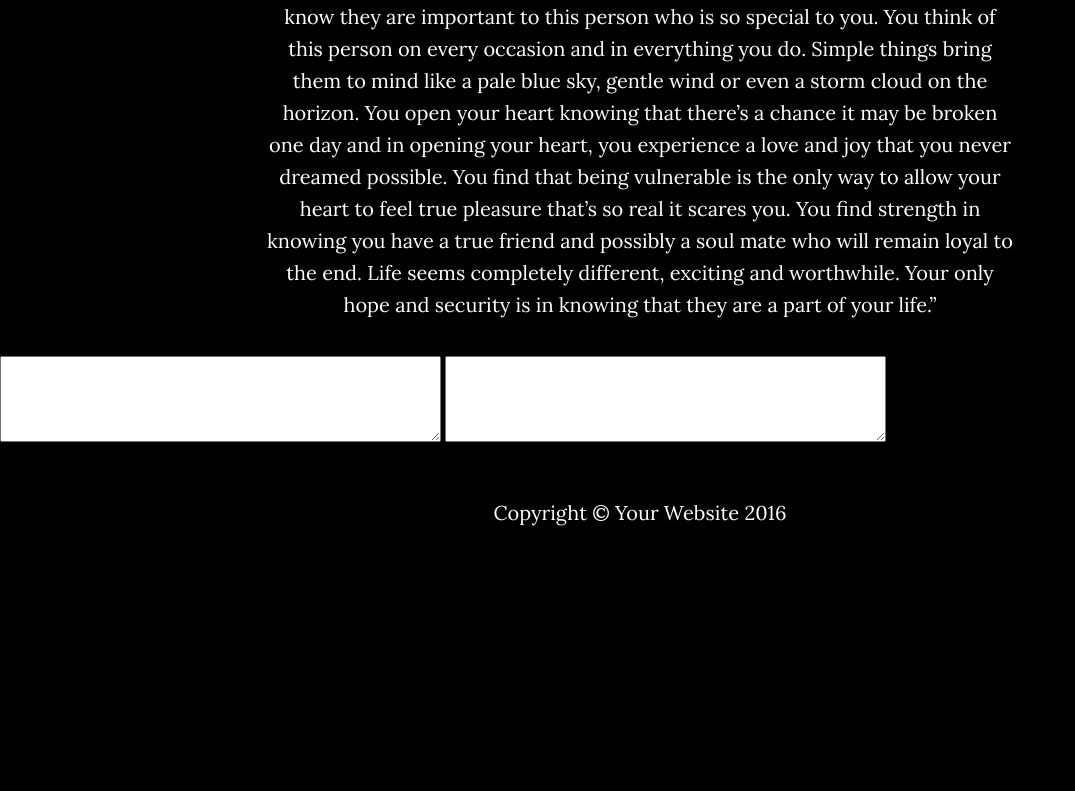
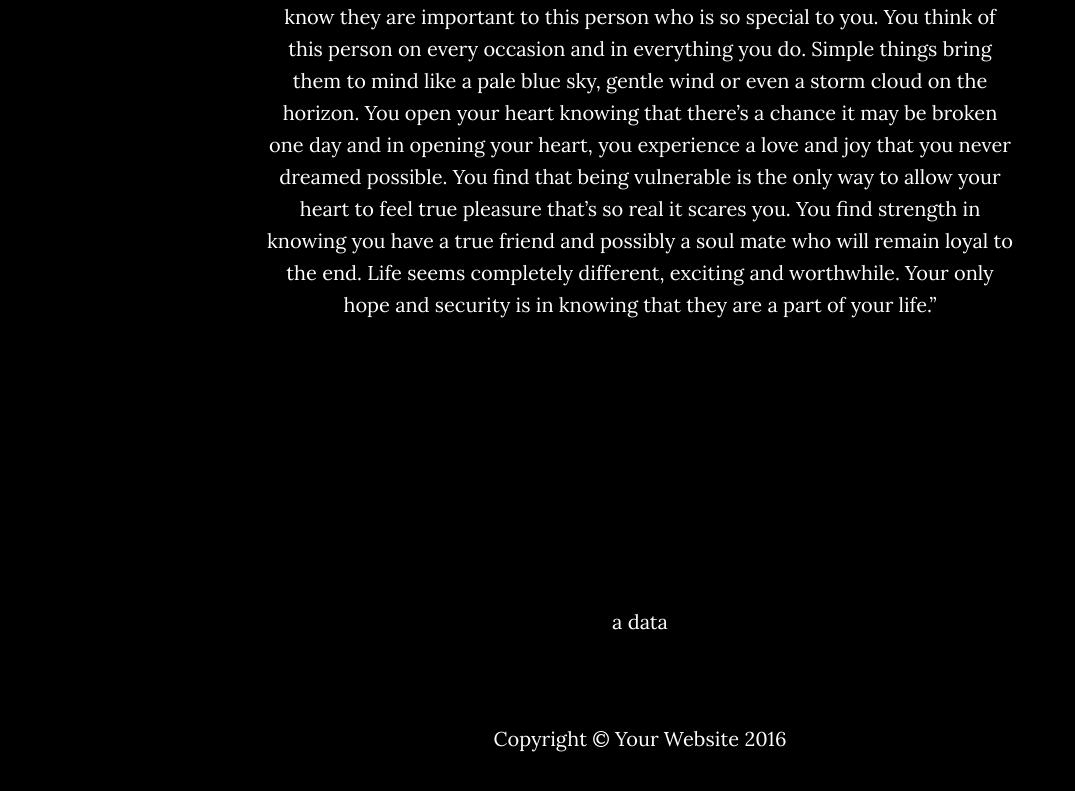
Before and after one commit to attipingu/attipingu.github.io, a website: page memories.html in a window 1280 px wide. Shown: the part 1753-2544 px from the top of the page, without its empty margins (0-1075 px from the left). Before the commit the page ends 2332 px from the top, so only its background shows below. Drawn offline with nearby package versions, Linux system fonts and the light colour scheme; some packages are replaced by stand-ins of ours.

Commit message:
Update memories.html

```diff
--- a/memories.html
+++ b/memories.html
@@ -110,12 +110,18 @@
 
     <!-- Map Section -->
     <div></div>
-    <textarea rows="4" cols="50">
-    At w3schools.com you will learn how to make a website. We offer free tutorials in all web development technologies.
-    </textarea>
-    <textarea rows="4" cols="50">
-    At w3schools.com you will learn how to make a website. We offer free tutorials in all web development technologies.
-    </textarea>
+     <section id="about" class="container content-section text-center">
+        <div class="row">
+            <div class="col-lg-8 col-lg-offset-2">
+                  <p>
+                        a data
+                  </p>
+
+
+
+            </div>
+        </div>
+    </section>
 
     <!-- Footer -->
     <footer>
```
